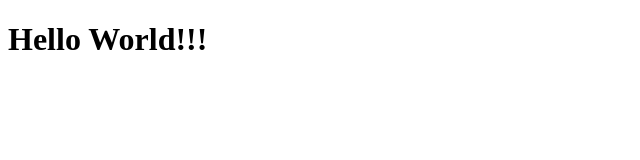
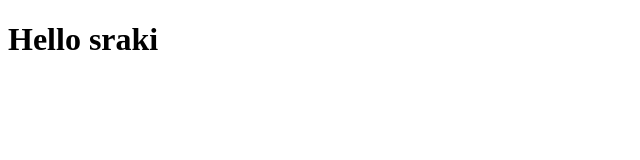
Before and after one commit to AnastasiaButtevich/Task1University, a plain HTML site: page index.html in a window 1280 px wide. Shown: the whole page, without its empty margins (0-640 px from the left). Drawn offline with Linux system fonts and the light colour scheme.

Commit message:
Second commit

```diff
--- a/index.html
+++ b/index.html
@@ -7,6 +7,6 @@
     <title>task 1 University</title>
 </head>
 <body>
-    <h1>Hello World!!!</h1>
+    <h1>Hello sraki</h1>
 </body>
 </html>
```
